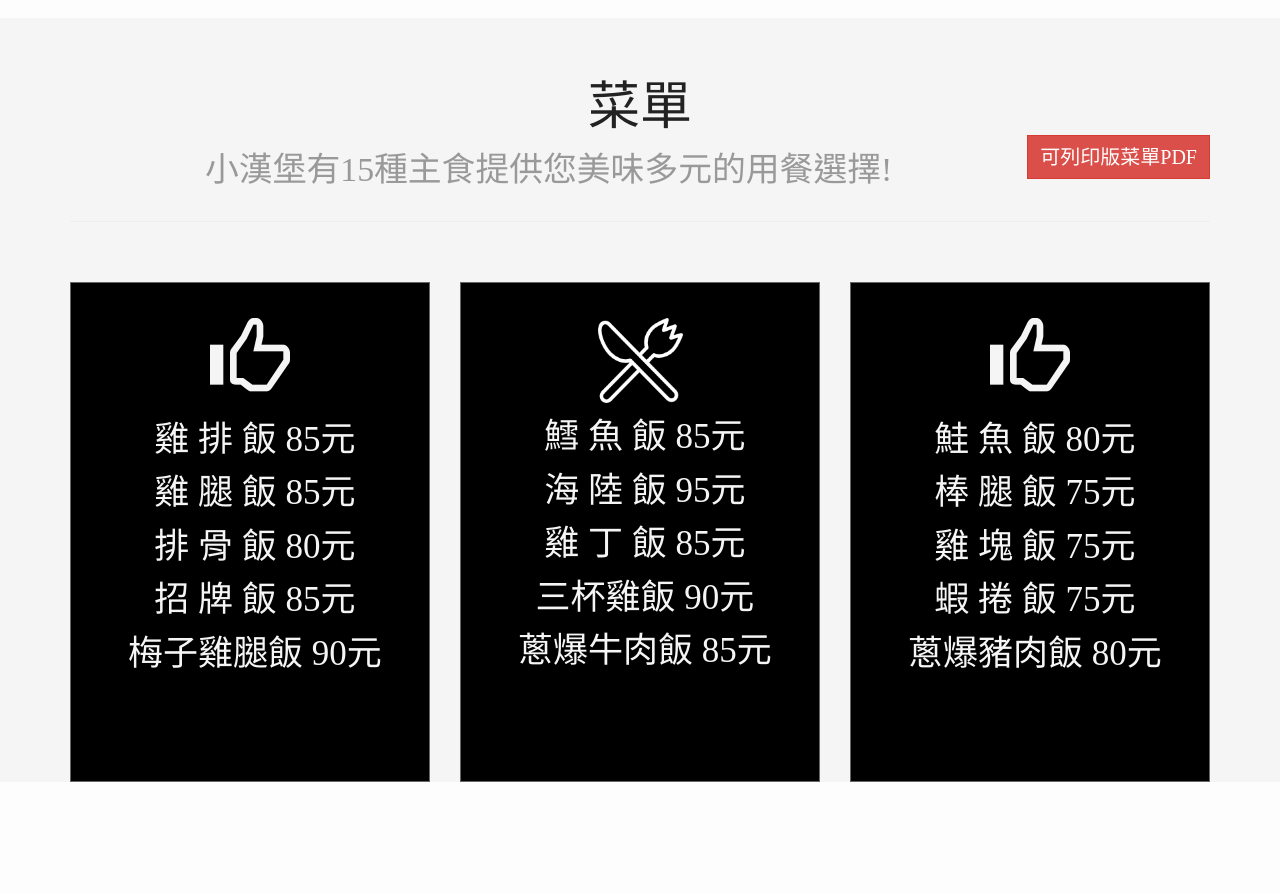
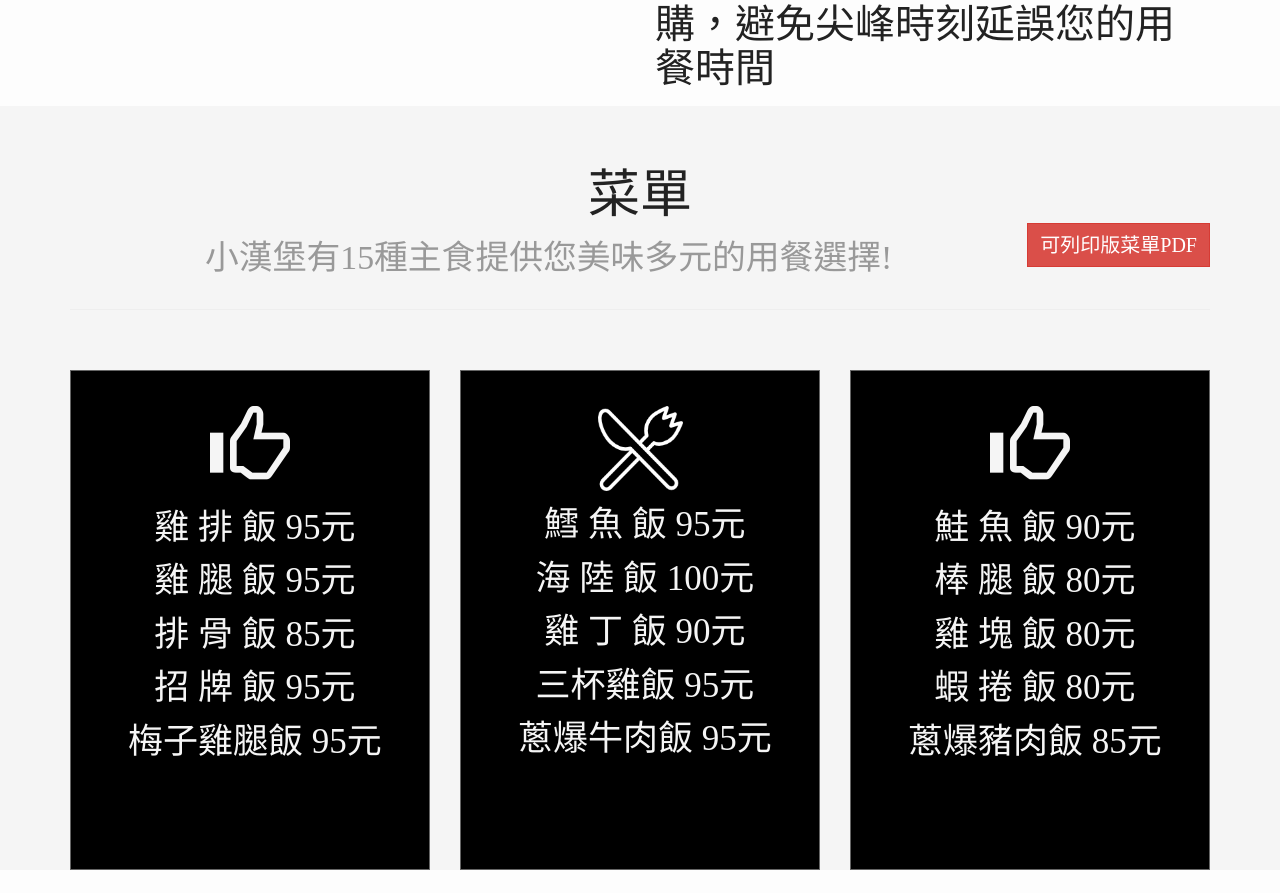
Before and after one commit to ouccgo/smallburger, a plain HTML site: page index.html in a window 1280 px wide. Shown: the part 1441-2334 px from the top of the page. Drawn offline with Linux system fonts and the light colour scheme; grey boxes are pictures that could not be loaded.

Commit message:
update index
price and meta

```diff
--- a/index.html
+++ b/index.html
@@ -4,11 +4,11 @@
   <meta charset="UTF-8">
   <meta http-equiv="X-UA-Compatible" content="IE=edge">
   <meta name="viewport" content="width=device-width, initial-scale=1">
-  <meta name="description" content="小漢堡便當位於台北市錦州街433號,非凡電視台美味便當外送特輯中推薦,比臉大雞排飯/排骨飯/雞腿飯/雞丁飯/三杯雞/蔥爆牛肉飯/蔥爆豬肉飯/鮭魚飯...等15種主菜。20年老店,提供便當外送,內用服務。近捷運中山國中站">
-  <meta name="keywords" content="小漢堡便當, 錦州街美食, 便當外送, 排骨飯,">
+  <meta name="description" content="小漢堡便當位於台北市錦州街433號,非凡電視台美味便當外送特輯中推薦,比臉大雞排飯/排骨飯/雞腿飯/雞丁飯/三杯雞/蔥爆牛肉飯/蔥爆豬肉飯/鮭魚飯...等15種主菜。20年老店,提供團體會議便當,便當外送,內用服務。近捷運中山國中站">
+  <meta name="keywords" content="團體會議便當, 錦州街美食, 便當外送, 排骨飯,">
   <meta name="author" content="小漢堡">
   <link rel="icon" href="favicon.ico">
-  <title>小漢堡便當</title>
+  <title>小漢堡便當|中山區錦州街-團體會議便當推薦-便當盒餐外送內用</title>
    <!-- Bootstrap core CSS -->
   <!-- <link href="../../dist/css/bootstrap.min.css" rel="stylesheet"> -->
   <!-- HTML5 shim and Respond.js IE8 support of HTML5 elements and media queries -->
@@ -33,7 +33,7 @@
 <body>
   <header class="gd-header text-center" data-spy="affix" data-offset-top="99">
 
-    <h1><strong>小漢堡便當</strong></h1>
+    <h1><strong>小漢堡便當-團體會議便當推薦</strong></h1>
     <ul class="row">
       <li class="col-md-6 col-md-offset-3">
         <a href="#agentur">關於</a> <a href="#service">菜單</a> <a href="#contact">位置</a>
@@ -73,7 +73,7 @@
         </h2>
         <h2>營業時間<p><strong>
             週一~週六 <br>
-            10:00~14:00 ; 16:00~20:00
+            11:30~14:00 ; 16:30~20:00
             </strong></p>
           </h2>
       </div>
@@ -83,9 +83,9 @@
             台北市中山區錦州街433號
               </strong></address>
         </h2>
-        <h2>外送服務
-          <p><strong><中山區> 5 個以上可外送，其他區域電洽。 </strong></p>
-          <p>內用40席 免費供應熱湯 飲料</p>
+        <h2>便當外送
+          <p><strong><中山區> 10個以上可外送，其他區域電洽。 </strong></p>
+          <p>當日外送服務請提早來電訂購，避免尖峰時刻延誤您的用餐時間</p>
         </h2>
       </div>
     </div>
@@ -101,11 +101,11 @@
           <div class="gd-service-item">
             <i class="glyphicon glyphicon-thumbs-up"></i>
             <ul>
-              <li>雞 排 飯 85元</li>
-              <li>雞 腿 飯 85元</li>
-              <li>排 骨 飯 80元</li>
-              <li>招 牌 飯 85元</li>
-              <li>梅子雞腿飯 90元</li>
+              <li>雞 排 飯 95元</li>
+              <li>雞 腿 飯 95元</li>
+              <li>排 骨 飯 85元</li>
+              <li>招 牌 飯 95元</li>
+              <li>梅子雞腿飯 95元</li>
             </ul>
           </div>
         </div>
@@ -113,11 +113,11 @@
           <div class="gd-service-item">
             <img src="images/fork30.png" width="85" height="85"></img>
             <ul>
-              <li>鱈 魚 飯 85元</li>
-              <li>海 陸 飯 95元</li>
-              <li>雞 丁 飯 85元</li>
-              <li>三杯雞飯 90元</li>
-              <li>蔥爆牛肉飯 85元</li>
+              <li>鱈 魚 飯 95元</li>
+              <li>海 陸 飯 100元</li>
+              <li>雞 丁 飯 90元</li>
+              <li>三杯雞飯 95元</li>
+              <li>蔥爆牛肉飯 95元</li>
             </ul>
           </div>
         </div>
@@ -125,11 +125,11 @@
           <div class="gd-service-item">
             <i class="glyphicon glyphicon-thumbs-up"></i>
             <ul>
-              <li>鮭 魚 飯 80元</li>
-              <li>棒 腿 飯 75元</li>
-              <li>雞 塊 飯 75元</li>
-              <li>蝦 捲 飯 75元 </li>
-              <li>蔥爆豬肉飯 80元</li>
+              <li>鮭 魚 飯 90元</li>
+              <li>棒 腿 飯 80元</li>
+              <li>雞 塊 飯 80元</li>
+              <li>蝦 捲 飯 80元 </li>
+              <li>蔥爆豬肉飯 85元</li>
             </ul>
           </div>
         </div>
@@ -150,13 +150,13 @@
         <h4>
         <p>
           週一~週六 <br>
-          10:00~14:00 ; 16:00~20:00 </p>
+          11:30~14:00 ; 16:30~20:00 </p>
         <p><a href="tel:02-2517-6777">
           02-2517-6777 </a></p>
         <p><a href="tel:02-2517-2222">
           02-2517-2222 </a></p>
         <p>
-          104台北市中山區錦州街433號 </p>
+          台北市中山區錦州街433號 </p>
         </h4>
       </div>
       <div class="col-md-9">
```
